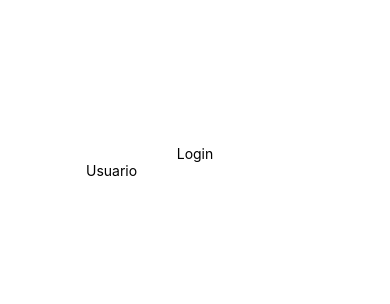
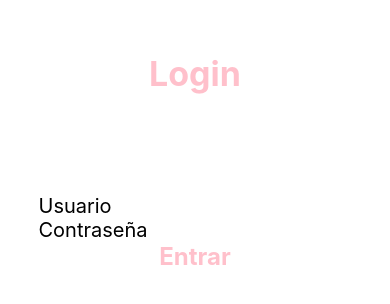
Before and after one commit to NinYuri/app_starter, a React Native app: screen / in a window 390 px wide. Shown: the part 260-564 px from the top of the page. Built offline with nearby package versions, Linux system fonts and the light colour scheme.

Commit message:
Jugando con estilos

```diff
--- a/App.js
+++ b/App.js
@@ -1,41 +1,40 @@
-import { StatusBar } from 'expo-status-bar';
 import React, { useState } from 'react';
-import { Alert, StyleSheet, Text, TextInput, View } from 'react-native';
+import { Alert, StyleSheet, Text, TextInput, TouchableHighlight, View } from 'react-native';
 
 export default function App() {
   const [usuario, setUsuario] = useState('');
   const [password, setPassword] = useState('');
 
-  const Login = () => {
-    if(usuario == 'yuriana' && password == '12345')
-      Alert.alert("Ha ingresado con éxito");
-    else
-      Alert.alert("Acceso incorrecto");
-  };
-
   return (
     <View style={styles.container}>
       <Text style = {styles.title}> Login </Text>
       <TextInput
-        style = {styles.input}
+        style = {styles.boxes}
         placeholder = 'Usuario'
         value = {usuario}
         onChangeText = {setUsuario}
-    />
-      <StatusBar style="auto" />
+      />
+      <TextInput
+        style = {styles.boxes}
+        placeholder = 'Contraseña'
+        secureTextEntry = {true}
+        value = {password}
+        onChangeText = {setPassword}
+      />
+      <TouchableHighlight onPress={<Login></Login>}>
+        <Text style = {styles.log}> Entrar </Text>
+      </TouchableHighlight>
     </View>
   );
 }
 
-function Profile() {
-  return (
-    <img
-      src="https://i.pinimg.com/564x/0d/8c/53/0d8c53b9c201c46f5da4ab9b9e4c86cb.jpg"
-      alt="Yuriana Ibarra"
-    />
-  );
+function Login() {
+    if(usuario === "yuriana" && password === "12345"){
+      Alert.alert("Ha ingresado con éxito");
+    }
+    else
+      Alert.alert("Acceso incorrecto");
 }
-
 
 const styles = StyleSheet.create({
   container: {
@@ -43,5 +42,24 @@ const styles = StyleSheet.create({
     backgroundColor: '#fff',
     alignItems: 'center',
     justifyContent: 'center',
+    fontWeight: 'bold',
   },
+
+  title: {
+    fontSize: 34,
+    fontWeight: 'bold',
+    marginBottom: 100,
+    color: 'pink',
+  },
+
+  boxes: {
+    fontSize: 20,
+    fontWeight: 'normal',
+  },
+
+  log: {
+    fontSize: 24,
+    fontWeight: 'bold',
+    color: 'pink',
+  }
 });
```
